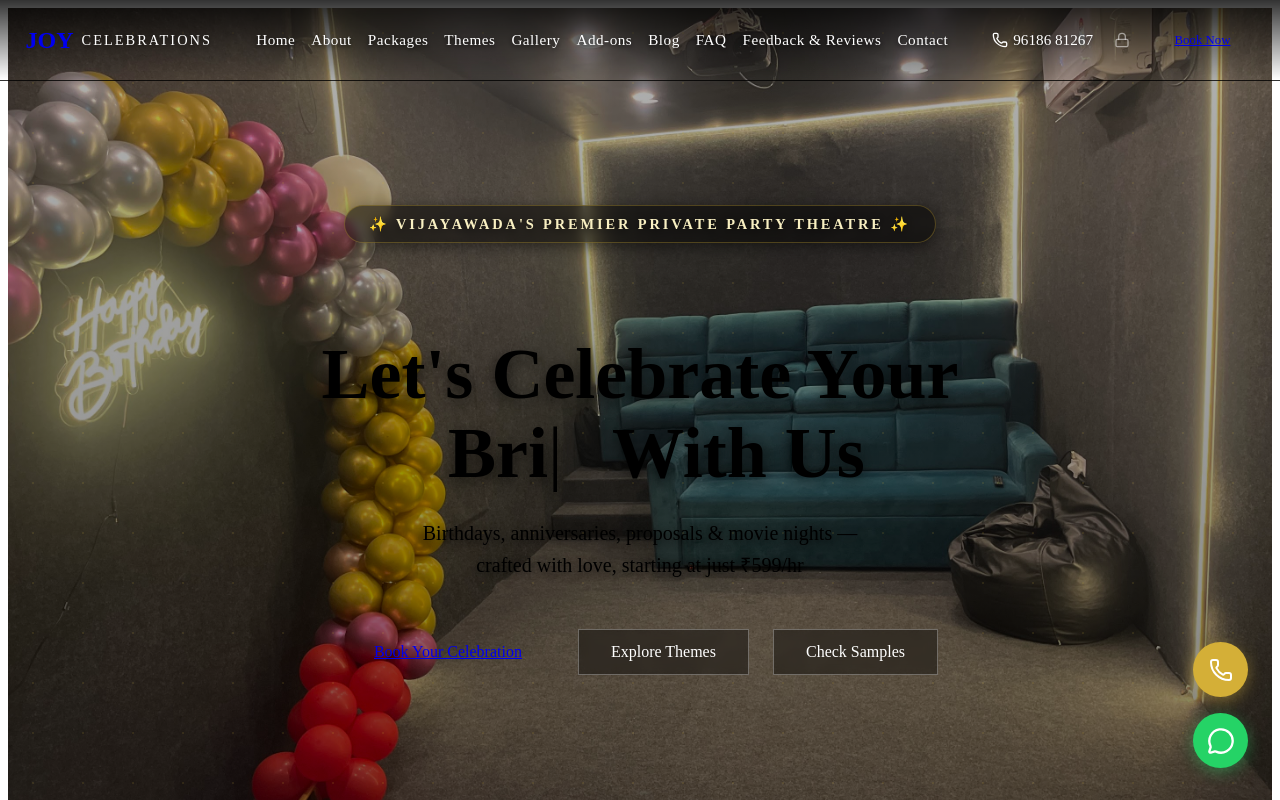
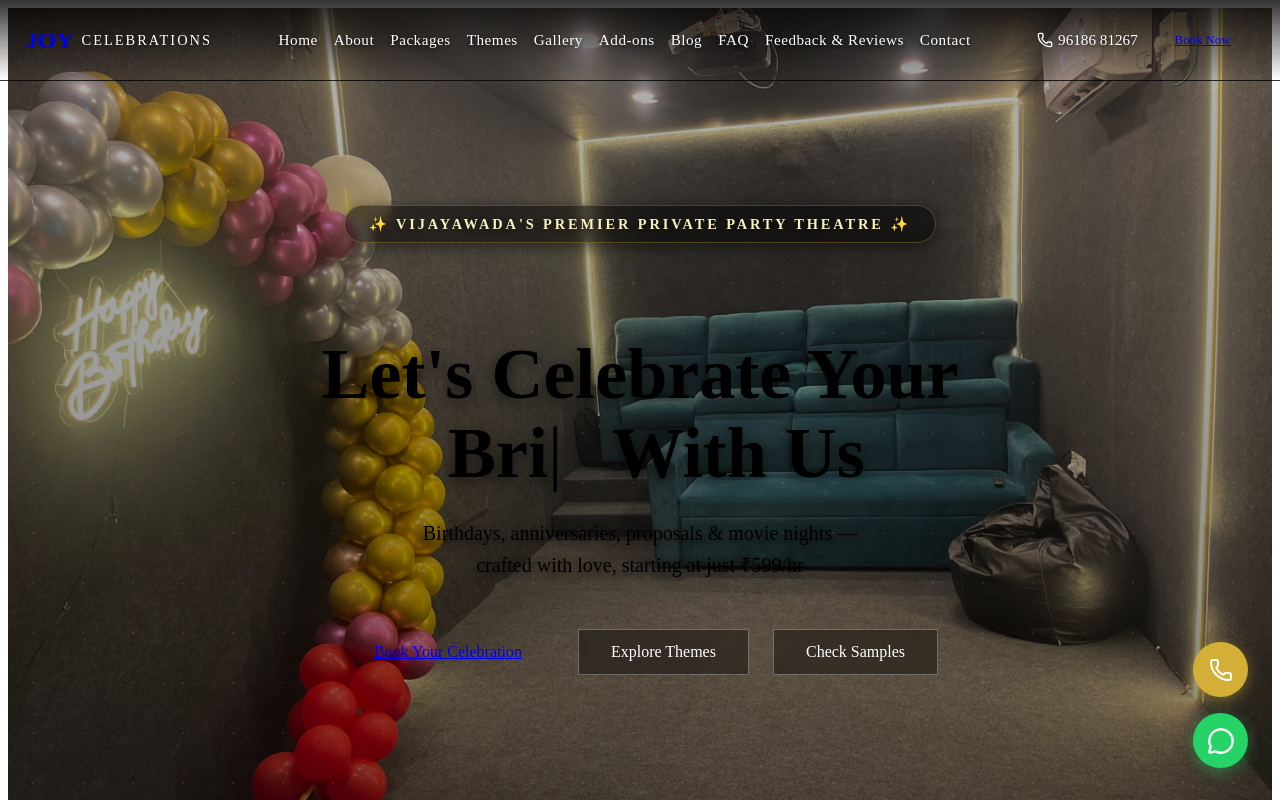
Before and after one commit to geethikaparvatham/Joy_celebrations, a React (Vite) app: page / in a window 1280 px wide. Shown: the top 800 px of the page. Built offline with nearby package versions, Linux system fonts and the light colour scheme; no server answers; the database is empty; the HTML template or start-up script is replaced by a standard one.

Commit message:
Remove admin login lock icon from public navbar for security/aesthetics

```diff
--- a/src/components/layout/Navbar.tsx
+++ b/src/components/layout/Navbar.tsx
@@ -42,9 +42,6 @@ export default function Navbar() {
         <a href="tel:+919618681267" className={styles.phoneLink} aria-label="Call Joy Celebrations">
           <Phone size={16} aria-hidden="true" /> 96186 81267
         </a>
-        <Link to="/admin/login" aria-label="Admin Portal" style={{ display: 'flex', alignItems: 'center', justifyContent: 'center', color: 'rgba(255,255,255,0.5)', padding: '0.5rem', cursor: 'pointer', transition: 'color 0.3s' }}>
-          <Lock size={16} />
-        </Link>
         <Link to="/book-now" className={`btn-primary ${styles.bookBtn}`}>
           Book Now
         </Link>
```
